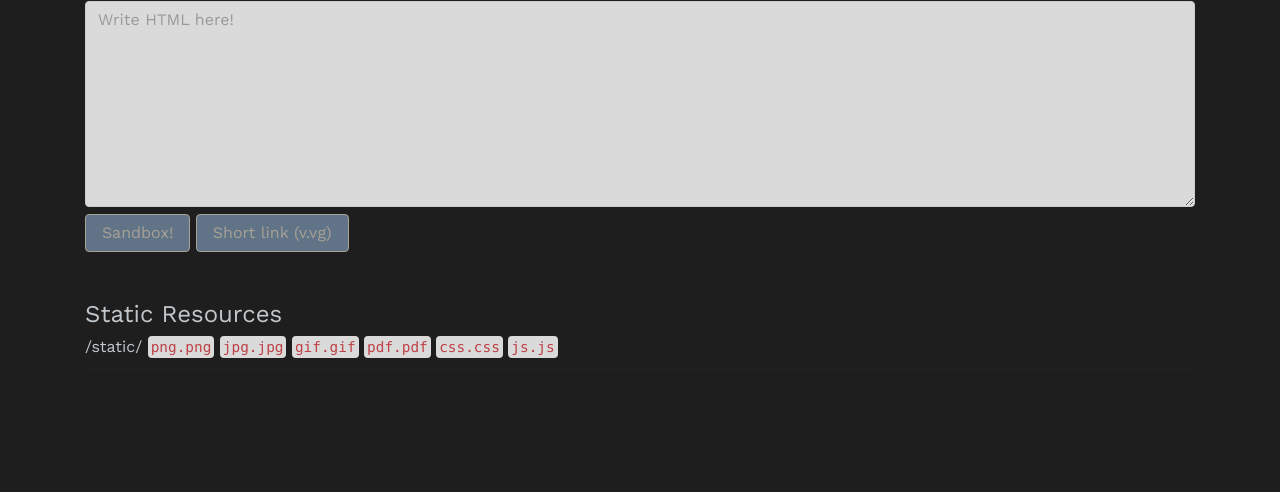
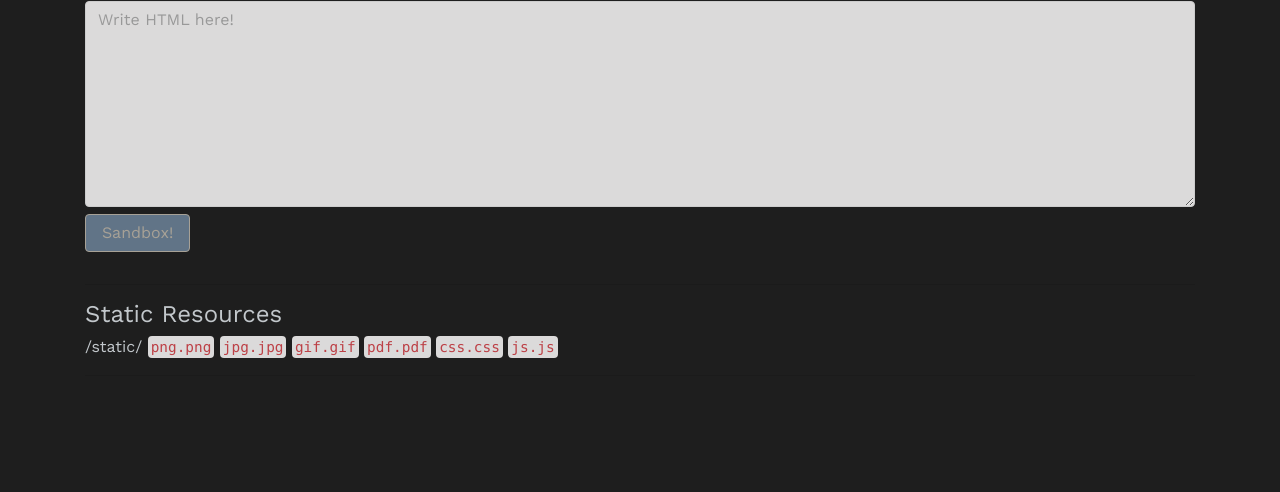
Before and after one commit to intchloe/HeaderSandbox, a Flask app: page / in a window 1280 px wide. Shown: the part 166-658 px from the top of the page. Run offline with Flask 2, Linux system fonts and the light colour scheme; some libraries are stand-ins or nearby versions.

Commit message:
removed short-link button

```diff
--- a/templates/index.html
+++ b/templates/index.html
@@ -24,7 +24,7 @@
 				<textarea class="form-control 1" id="2" name="payload" placeholder="Write HTML here!" rows="8"></textarea>
 				<div class="form-group">
 					<div class="col-sm-0">
-						<input class="btn btn-primary" id="submit" type="submit" value="Sandbox!"> <button class="btn btn-primary" id="shorturl" type="button">Short link (v.vg)</button>
+						<input class="btn btn-primary" id="submit" type="submit" value="Sandbox!">
 					</div>
 				</div>
 			</form>
```
